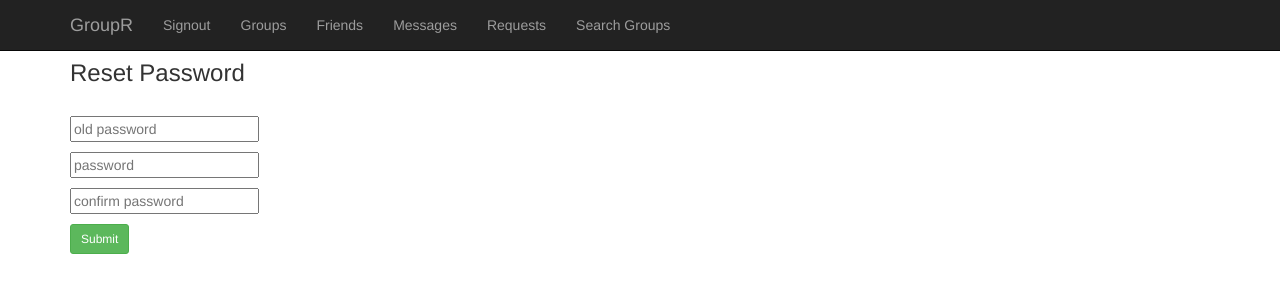
After one commit to mattmac4241/flaskSocial, a Flask app: page /reset_password/ in a window 1280 px wide. The commit adds this page. Shown: the top 300 px of the page. Run offline with Flask 2, Linux system fonts and the light colour scheme; the visitor is signed in with stand-in values (Sample User, id 1); some libraries are stand-ins or nearby versions.

Commit message:
added reset password

```diff
--- a/app/config.py
+++ b/app/config.py
@@ -10,7 +10,7 @@ DATABASE = 'social.db'
 CSRF_ENABLED = True
 SECRET_KEY = '\xff\xdcUf\xdd\x9a\x9c\x16\x86\xaf\t\x8c\xc0\xce\x1b\xc4\x90*N\t\x04\x87z\x83'
 SECURITY_PASSWORD_SALT = '6a6918f650bb2dbd3c855b1e66166b2bc09649d161317610'
-DEBUG = False
+DEBUG = True
 
 MAIL_SERVER = 'smtp.googlemail.com'
 MAIL_PORT = 465
--- /dev/null
+++ b/app/templates/reset_password.html
@@ -0,0 +1,43 @@
+{% extends "base.html" %}
+
+{%block content%}
+<h3>Reset Password</h3>
+
+<form class="form-reset-password" role="form" method="post" action="/reset_password/">
+  {{ form.csrf_token }}
+      <br>
+    {{ form.password(placeholder="old password") }}
+    <span class="error">
+      {% if form.password.errors %}
+        {% for error in form.password.errors %}
+          {{ error }}
+        {% endfor %}
+      {% endif %}
+    </span>
+    </p>
+    <p>
+    {{ form.new_password(placeholder="password") }}
+    <span class="error">
+      {% if form.new_password.errors %}
+        {% for error in form.new_password.errors %}
+          {{ error }}
+        {% endfor %}
+      {% endif %}
+    </span>
+    </p>
+    <p>
+    {{ form.confirm(placeholder="confirm password") }}
+    <span class="error">
+      {% if form.confirm.errors %}
+        {% for error in form.confirm.errors %}
+          {{ error }}
+        {% endfor %}
+      {% endif %}
+    </span>
+    </p>
+  <button class="btn btn-sm btn-success" type="submit">Submit</button>
+  <br>
+  <br>
+</form>
+
+{%endblock%}
--- a/app/token.py
+++ b/app/token.py
@@ -5,6 +5,8 @@ from app import app
 def generate_confirmation_token(email):
     serializer = URLSafeTimedSerializer(app.config['SECRET_KEY'])
     return serializer.dumps(email, salt=app.config['SECURITY_PASSWORD_SALT'])
+
+
 
 
 def confirm_token(token, expiration=3600):
--- a/app/users/forms.py
+++ b/app/users/forms.py
@@ -30,3 +30,17 @@ class LoginForm(Form):
         'Password',
         validators=[DataRequired()]
     )
+
+class ResetPasswordForm(Form):
+    password = PasswordField(
+        'Old Password',
+        validators=[DataRequired(), Length(min=6, max=40)]
+    )
+    new_password = PasswordField(
+        'Password',
+        validators=[DataRequired(), Length(min=6, max=40)]
+        )
+    confirm = PasswordField(
+        'Repeat New Password',
+        validators=[DataRequired(), EqualTo('new_password')]
+    )
--- a/app/users/views.py
+++ b/app/users/views.py
@@ -1,6 +1,6 @@
 from flask import flash, redirect, render_template,request, session, url_for, Blueprint
 from sqlalchemy.exc import IntegrityError
-from .forms import RegisterForm,LoginForm
+from .forms import RegisterForm,LoginForm,ResetPasswordForm
 from app.models import User,FriendRequest,Post
 from app import db,bcrypt
 from app.helpers import login_required,get_object_or_404
@@ -60,6 +60,22 @@ def resend_confirmation():
         flash('A new confirmation email has been sent.', 'success')
         return redirect(url_for('users.login'))
     return render_template('resend.html')
+
+@users_blueprint.route('/reset_password/',methods=['GET','POST'])
+@login_required
+def reset_password():
+    form = ResetPasswordForm(request.form)
+    if request.method == 'POST':
+        if form.validate_on_submit():
+            user = User.query.get(session['user_id'])
+            if bcrypt.check_password_hash(user.password, request.form['password']):
+                user.password = bcrypt.generate_password_hash(form.new_password.data)
+                db.session.commit()
+                flash('Password reset')
+                return redirect(url_for('users.my_profile'))
+            flash('Password does not match')
+    return render_template('reset_password.html',form=form)
+
 
 #user register
 @users_blueprint.route('/register/',methods=['GET','POST'])
```
Also changed, not shown: app/templates/user.html (+7 -2 lines).
